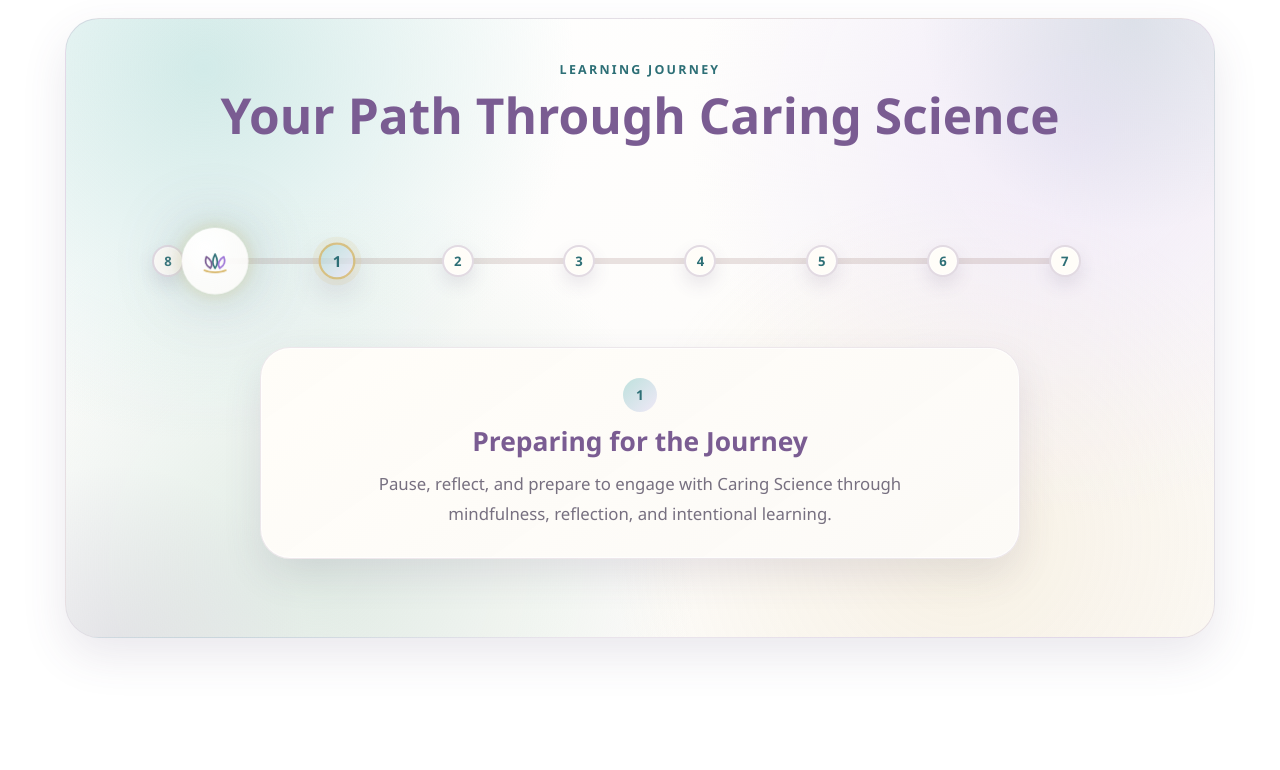
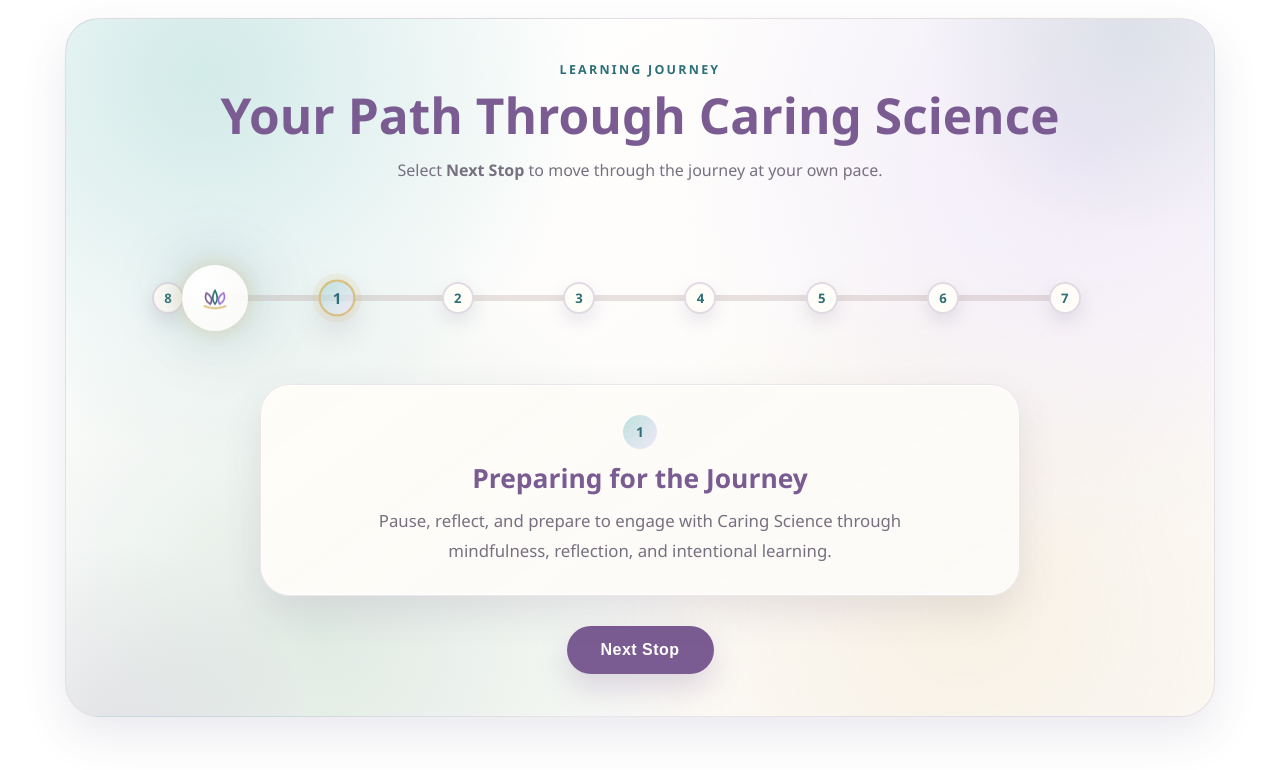
Before and after one commit to cgbrown24/caring-science-resources, a plain HTML site: page caring-science-journey.html in a window 1280 px wide. Both pictures are taken after a click on the button "Begin the Journey". Drawn offline with Linux system fonts and the light colour scheme.

Commit message:
Update caring-science-journey.html

```diff
--- a/caring-science-journey.html
+++ b/caring-science-journey.html
@@ -8,7 +8,6 @@
 <style>
 :root{
   --teal:#2D6F76;
-  --deep-teal:#174F57;
   --soft-teal:#A9D8D4;
   --sage:#C9DDD2;
   --lavender:#EDE5F7;
@@ -21,9 +20,7 @@
   --shadow:0 18px 45px rgba(80,65,105,.12);
 }
 
-*{
-  box-sizing:border-box;
-}
+*{box-sizing:border-box;}
 
 body{
   margin:0;
@@ -124,8 +121,9 @@ h1{
   color:var(--text);
 }
 
-.primary-btn{
-  margin-top:32px;
+.primary-btn,
+.journey-next-btn{
+  margin-top:30px;
   border:none;
   border-radius:999px;
   padding:15px 34px;
@@ -139,7 +137,8 @@ h1{
   transition:.25s ease;
 }
 
-.primary-btn:hover{
+.primary-btn:hover,
+.journey-next-btn:hover{
   transform:translateY(-2px);
   background:#684A82;
 }
@@ -159,7 +158,7 @@ h1{
 
 .journey-header{
   text-align:center;
-  margin-bottom:30px;
+  margin-bottom:26px;
 }
 
 .kicker{
@@ -176,6 +175,14 @@ h1{
   color:var(--purple);
   margin:0;
   line-height:1.1;
+}
+
+.journey-instruction{
+  max-width:680px;
+  margin:14px auto 0;
+  font-size:1rem;
+  line-height:1.7;
+  color:var(--muted);
 }
 
 .path-area{
@@ -218,18 +225,11 @@ h1{
   height:100%;
   width:0%;
   border-radius:999px;
-  background:
-    linear-gradient(
-      90deg,
-      var(--teal),
-      var(--purple),
-      #8FBFA5,
-      var(--gold)
-    );
+  background:linear-gradient(90deg,var(--teal),var(--purple),#8FBFA5,var(--gold));
   box-shadow:
     0 0 16px rgba(45,111,118,.28),
     0 0 28px rgba(216,183,106,.18);
-  transition:width 3s cubic-bezier(.4,0,.2,1);
+  transition:width 1.4s cubic-bezier(.4,0,.2,1);
 }
 
 .path-stop{
@@ -256,12 +256,7 @@ h1{
 
 .path-stop.revealed{
   border-color:rgba(45,111,118,.55);
-  background:
-    linear-gradient(
-      135deg,
-      rgba(169,216,212,.65),
-      rgba(237,229,247,.75)
-    );
+  background:linear-gradient(135deg,rgba(169,216,212,.65),rgba(237,229,247,.75));
 }
 
 .path-stop.active{
@@ -281,7 +276,7 @@ h1{
 .path-stop:nth-child(7){ left:82.1%; }
 .path-stop:nth-child(8){ left:95%; }
 
-/* SOPHISTICATED LOTUS */
+/* LOTUS */
 
 .moving-lotus{
   position:absolute;
@@ -290,8 +285,7 @@ h1{
   width:66px;
   height:66px;
   border-radius:50%;
-  background:
-    radial-gradient(circle at 35% 30%, rgba(255,255,255,.98), rgba(252,250,247,.86));
+  background:radial-gradient(circle at 35% 30%, rgba(255,255,255,.98), rgba(252,250,247,.86));
   box-shadow:
     0 0 18px rgba(216,183,106,.38),
     0 0 42px rgba(169,216,212,.50),
@@ -302,7 +296,7 @@ h1{
   opacity:0;
   transform:translate(-50%,-50%) scale(.82);
   transition:
-    left 3s cubic-bezier(.4,0,.2,1),
+    left 1.4s cubic-bezier(.4,0,.2,1),
     opacity .5s ease,
     transform .6s ease,
     box-shadow .6s ease;
@@ -330,31 +324,27 @@ h1{
     0 0 120px rgba(122,92,146,.38);
 }
 
-.moving-lotus::before,
-.moving-lotus::after{
-  content:"";
-  position:absolute;
-  inset:-8px;
-  border-radius:50%;
-  border:1px solid rgba(216,183,106,.28);
-  opacity:0;
-}
-
-.moving-lotus.pause::before{
-  animation:ripple 1.35s ease-out;
-}
-
-.moving-lotus.pause::after{
-  animation:ripple 1.35s ease-out .3s;
-}
-
 .moving-lotus svg{
   width:40px;
   height:29px;
   animation:lotusFloat 3s ease-in-out infinite;
 }
 
-/* ACTIVE CARD */
+.moving-lotus.pause::before,
+.moving-lotus.pause::after{
+  content:"";
+  position:absolute;
+  inset:-8px;
+  border-radius:50%;
+  border:1px solid rgba(216,183,106,.28);
+  animation:ripple 1.35s ease-out;
+}
+
+.moving-lotus.pause::after{
+  animation-delay:.3s;
+}
+
+/* CARD */
 
 .stop-card{
   max-width:760px;
@@ -362,12 +352,7 @@ h1{
   margin:0 auto;
   padding:30px 34px;
   border-radius:30px;
-  background:
-    linear-gradient(
-      145deg,
-      rgba(255,253,248,.98),
-      rgba(252,250,247,.96)
-    );
+  background:linear-gradient(145deg,rgba(255,253,248,.98),rgba(252,250,247,.96));
   border:1px solid rgba(122,92,146,.13);
   box-shadow:
     0 16px 38px rgba(80,65,105,.12),
@@ -391,12 +376,7 @@ h1{
   height:34px;
   border-radius:50%;
   margin-bottom:14px;
-  background:
-    linear-gradient(
-      135deg,
-      rgba(169,216,212,.75),
-      rgba(237,229,247,.85)
-    );
+  background:linear-gradient(135deg,rgba(169,216,212,.75),rgba(237,229,247,.85));
   color:var(--teal);
   font-size:.86rem;
   font-weight:800;
@@ -418,6 +398,10 @@ h1{
   color:var(--muted);
 }
 
+.card-actions{
+  text-align:center;
+}
+
 .final-panel{
   display:none;
   max-width:820px;
@@ -425,8 +409,7 @@ h1{
   padding:24px 28px;
   border-radius:28px;
   text-align:center;
-  background:
-    linear-gradient(145deg, rgba(255,253,248,.96), rgba(252,250,247,.98));
+  background:linear-gradient(145deg,rgba(255,253,248,.96),rgba(252,250,247,.98));
   border:1px solid rgba(216,183,106,.30);
   box-shadow:
     0 14px 34px rgba(80,65,105,.10),
@@ -474,10 +457,7 @@ h1{
   100%{ transform:scale(1.9); opacity:0; }
 }
 
-/* MOBILE */
-
 @media(max-width:900px){
-
   .journey-card{
     padding:30px 20px;
     min-height:auto;
@@ -514,11 +494,9 @@ h1{
   .stop-description{
     font-size:1rem;
   }
-
 }
 
 @media(max-width:600px){
-
   body{
     padding:12px;
   }
@@ -534,10 +512,6 @@ h1{
 
   .opening-copy{
     font-size:1rem;
-  }
-
-  .journey-header{
-    margin-bottom:20px;
   }
 
   .horizontal-path{
@@ -571,7 +545,6 @@ h1{
     min-height:260px;
     padding:24px 18px;
   }
-
 }
 </style>
 </head>
@@ -579,13 +552,10 @@ h1{
 <body>
 
 <div class="journey-wrapper">
-
   <div class="journey-card">
-
     <div class="content">
 
       <section class="opening-screen" id="openingScreen">
-
         <svg class="lotus-opening" viewBox="0 0 120 80" aria-hidden="true">
           <path d="M60 62C52 52 50 39 60 20C70 39 68 52 60 62Z" fill="none" stroke="#2D6F76" stroke-width="4" stroke-linecap="round" stroke-linejoin="round"/>
           <path d="M46 62C34 55 28 43 34 28C48 36 55 48 46 62Z" fill="none" stroke="#7A5C92" stroke-width="4" stroke-linecap="round" stroke-linejoin="round"/>
@@ -601,23 +571,20 @@ h1{
           Throughout this orientation, you will explore the foundations of Caring Science, pause for reflection, discover practical applications, and identify meaningful ways to bring caring into everyday interactions.
         </p>
 
-        <button class="primary-btn" id="beginBtn">
-          Begin the Journey
-        </button>
-
+        <button class="primary-btn" id="beginBtn">Begin the Journey</button>
       </section>
 
       <section class="journey-screen" id="journeyScreen">
-
         <div class="journey-header">
           <div class="kicker">Learning Journey</div>
           <h2 class="journey-title">Your Path Through Caring Science</h2>
+          <p class="journey-instruction">
+            Select <strong>Next Stop</strong> to move through the journey at your own pace.
+          </p>
         </div>
 
         <div class="path-area">
-
           <div class="horizontal-path">
-
             <div class="path-line">
               <div class="path-progress" id="pathProgress"></div>
             </div>
@@ -639,7 +606,6 @@ h1{
                 <path d="M28 68C44 76 76 76 92 68" fill="none" stroke="#D8B76A" stroke-width="5" stroke-linecap="round"/>
               </svg>
             </div>
-
           </div>
 
           <div class="stop-card" id="stopCard">
@@ -650,24 +616,23 @@ h1{
             </p>
           </div>
 
+          <div class="card-actions">
+            <button class="journey-next-btn" id="nextBtn">Next Stop</button>
+          </div>
         </div>
 
         <div class="final-panel" id="finalPanel">
           <p class="final-message">
             Every caring interaction creates a ripple that extends beyond ourselves.
           </p>
-
           <p class="final-ready">
             Your Caring Science journey is ready to begin.
           </p>
         </div>
-
       </section>
 
     </div>
-
   </div>
-
 </div>
 
 <script>
@@ -682,6 +647,7 @@ const stopLabel = document.getElementById("stopLabel");
 const stopTitle = document.getElementById("stopTitle");
 const stopDescription = document.getElementById("stopDescription");
 const finalPanel = document.getElementById("finalPanel");
+const nextBtn = document.getElementById("nextBtn");
 
 const stops = [
   {
@@ -721,7 +687,8 @@ const stops = [
 const stopPositions = ["5%","17.85%","30.7%","43.55%","56.4%","69.25%","82.1%","95%"];
 const progressWidths = ["0%","14.7%","29.4%","44.1%","58.8%","73.5%","88.2%","100%"];
 
-let isAnimating = false;
+let currentIndex = 0;
+let hasStarted = false;
 
 function showStop(index){
   stopCard.classList.remove("show");
@@ -731,9 +698,7 @@ function showStop(index){
     stopTitle.textContent = stops[index].title;
     stopDescription.textContent = stops[index].description;
 
-    pathStops.forEach(stop => {
-      stop.classList.remove("active");
-    });
+    pathStops.forEach(stop => stop.classList.remove("active"));
 
     for(let i = 0; i <= index; i++){
       pathStops[i].classList.add("revealed");
@@ -749,39 +714,40 @@ function showStop(index){
 
     setTimeout(() => {
       movingLotus.classList.remove("pause");
-    }, 1600);
-  }, 350);
-}
+    }, 1300);
 
-function runJourney(index){
-  if(index >= stops.length){
-    movingLotus.classList.add("final-bloom");
-    finalPanel.classList.add("show");
-    return;
-  }
-
-  showStop(index);
-
-  setTimeout(() => {
-    runJourney(index + 1);
-  }, 6200);
+    nextBtn.textContent = index === stops.length - 1 ? "Complete Journey" : "Next Stop";
+  }, 250);
 }
 
 function startJourney(){
-  if(isAnimating) return;
-  isAnimating = true;
+  if(hasStarted) return;
+  hasStarted = true;
 
   openingScreen.classList.add("hidden");
 
   setTimeout(() => {
     journeyScreen.classList.add("active");
     movingLotus.classList.add("active");
-    stopCard.classList.add("show");
-    runJourney(0);
+    currentIndex = 0;
+    showStop(currentIndex);
   }, 500);
 }
 
+function nextStop(){
+  if(currentIndex < stops.length - 1){
+    currentIndex++;
+    showStop(currentIndex);
+  } else {
+    movingLotus.classList.add("final-bloom");
+    stopCard.classList.remove("show");
+    nextBtn.style.display = "none";
+    finalPanel.classList.add("show");
+  }
+}
+
 beginBtn.addEventListener("click", startJourney);
+nextBtn.addEventListener("click", nextStop);
 </script>
 
 </body>
```
